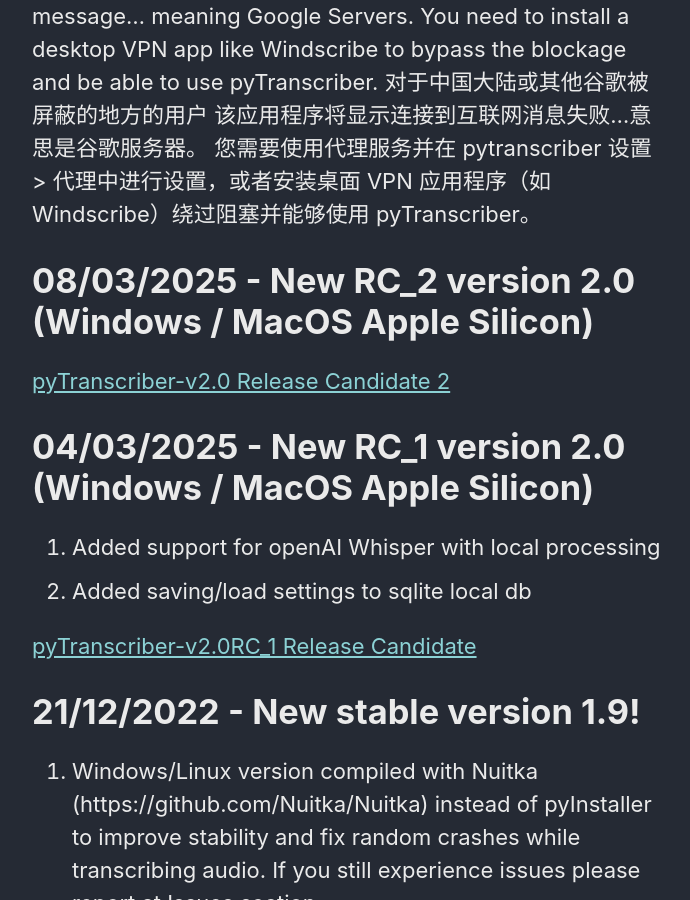
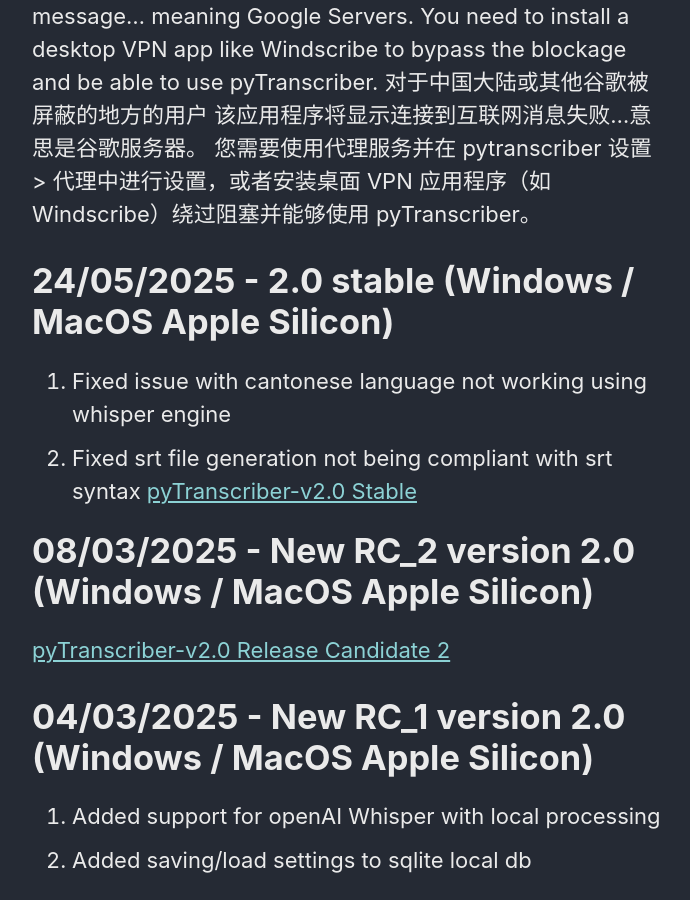
Before and after one commit to pyTranscriber/pyTranscriber.github.io, a Jekyll site: the page built from _pages/download.md, in a window 1280 px wide and 900 px high, scrolled down 903 px. Shown: the whole window, without its empty margins (290-980 px from the left). Built offline with Jekyll 4.4.1, drawn with Linux system fonts in a browser that asks for light colours; cached includes are drawn as plain includes.

Commit message:
v.2.0 stable release links

```diff
--- a/_pages/download.md
+++ b/_pages/download.md
@@ -21,6 +21,11 @@
 对于中国大陆或其他谷歌被屏蔽的地方的用户
 该应用程序将显示连接到互联网消息失败...意思是谷歌服务器。
 您需要使用代理服务并在 pytranscriber 设置 > 代理中进行设置，或者安装桌面 VPN 应用程序（如 Windscribe）绕过阻塞并能够使用 pyTranscriber。
+
+# 24/05/2025 - 2.0 stable (Windows / MacOS Apple Silicon)
+1. Fixed issue with cantonese language not working using whisper engine
+2. Fixed srt file generation not being compliant with srt syntax
+<a href="https://github.com/raryelcostasouza/pyTranscriber/releases/tag/v2.0.0-stable">pyTranscriber-v2.0 Stable</a>
 
 # 08/03/2025 - New RC_2 version 2.0 (Windows / MacOS Apple Silicon)
 <a href="https://github.com/raryelcostasouza/pyTranscriber/releases/tag/v2.0-rc2">pyTranscriber-v2.0 Release Candidate 2</a>
```
